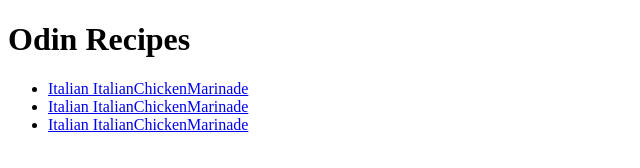
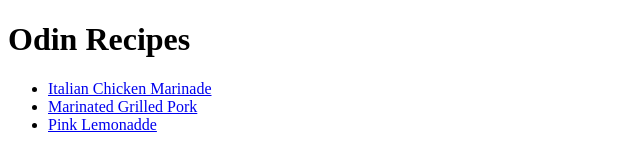
Before and after one commit to ryan010417/odin-recipes, a plain HTML site: page index.html in a window 1280 px wide. Shown: the whole page, without its empty margins (0-640 px from the left). Drawn offline with Linux system fonts and the light colour scheme.

Commit message:
Rename recipes links

```diff
--- a/index.html
+++ b/index.html
@@ -9,9 +9,9 @@
 <body>
     <h1>Odin Recipes</h1>
     <ul>
-        <li><a href="recipes/ItalianChickenMarinade.html">Italian ItalianChickenMarinade</a></li>
-        <li><a href="recipes/MarinatedGrilledPork.html">Italian ItalianChickenMarinade</a></li>
-        <li><a href="recipes/PinkLemonade.html">Italian ItalianChickenMarinade</a></li>
+        <li><a href="recipes/ItalianChickenMarinade.html">Italian Chicken Marinade</a></li>
+        <li><a href="recipes/MarinatedGrilledPork.html">Marinated Grilled Pork</a></li>
+        <li><a href="recipes/PinkLemonade.html">Pink Lemonadde</a></li>
     </ul>
 </body>
 </html>
```
